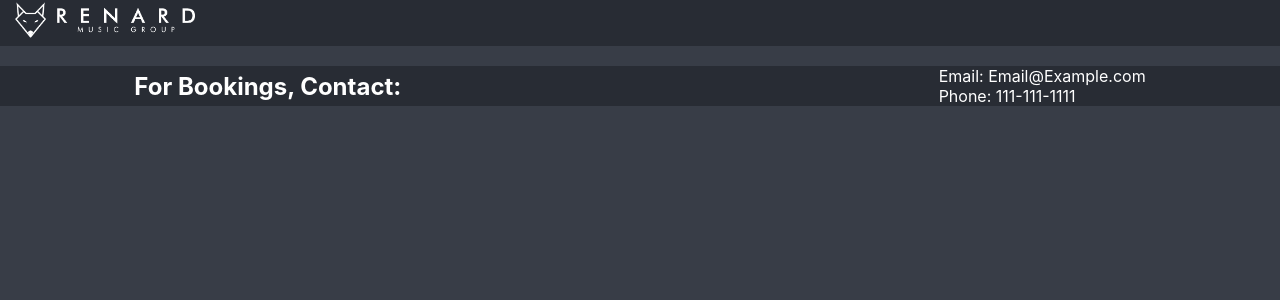
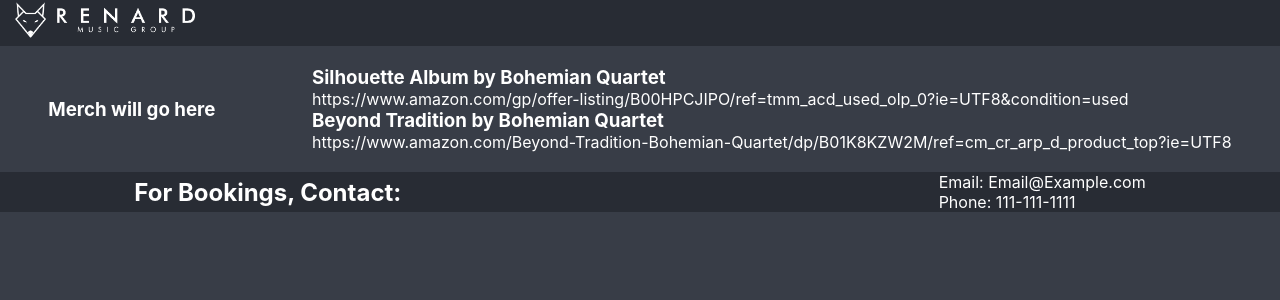
Before and after one commit to RenardOrganization/RenardMusicGroup, a React (Create React App) app: page /Merchandise in a window 1280 px wide. Shown: the top 300 px of the page. Built offline with nearby package versions, Linux system fonts and the light colour scheme.

Commit message:
Created Merch page without formatting, has links to 2 albums

```diff
--- a/src/components/App.js
+++ b/src/components/App.js
@@ -3,6 +3,7 @@
 import '../App.css';
 import BohemianQuartet from './GroupPages/BohemianQuartet';
 import Viatorum from './GroupPages/Viatorum';
+import Merch from './GroupPages/merchandise'
 import Header from './Header';
 import MainPage from './MainPage';
 import Footer from './Footer';
@@ -22,6 +23,9 @@
             <Route path="/Viatorum">
               <Viatorum />
             </Route>
+            <Route path="/Merchandise">
+              <Merch />
+            </Route>
           </Switch>
           <Footer/>
         </div>
--- /dev/null
+++ b/src/components/GroupPages/merchandise.js
@@ -0,0 +1,28 @@
+import React from 'react';
+import { Grid } from '@material-ui/core';
+export default function App() {
+    return (
+        <Grid container
+          style={{backgroundColor: ''}}
+          justify="space-around"
+          alignItems="center"
+          className="GroupPage_Content_Row"
+          xs={12}
+          >
+<h3>
+    Merch will go here
+</h3>
+<p>
+<h3>Silhouette Album by Bohemian Quartet</h3>
+
+https://www.amazon.com/gp/offer-listing/B00HPCJIPO/ref=tmm_acd_used_olp_0?ie=UTF8&condition=used
+
+<h3>Beyond Tradition by Bohemian Quartet</h3>
+
+https://www.amazon.com/Beyond-Tradition-Bohemian-Quartet/dp/B01K8KZW2M/ref=cm_cr_arp_d_product_top?ie=UTF8
+</p>
+
+
+          </Grid>
+    );
+}
--- a/src/components/Merch.js
+++ b/src/components/Merch.js
@@ -8,7 +8,7 @@
                 <GC
                 logo={image}
                 photo={image}
-                url="https://bandcamp.com/"
+                url="merchandise"
                 urltarget="_blank"
                 name="Merch Shop"/>
 
```
